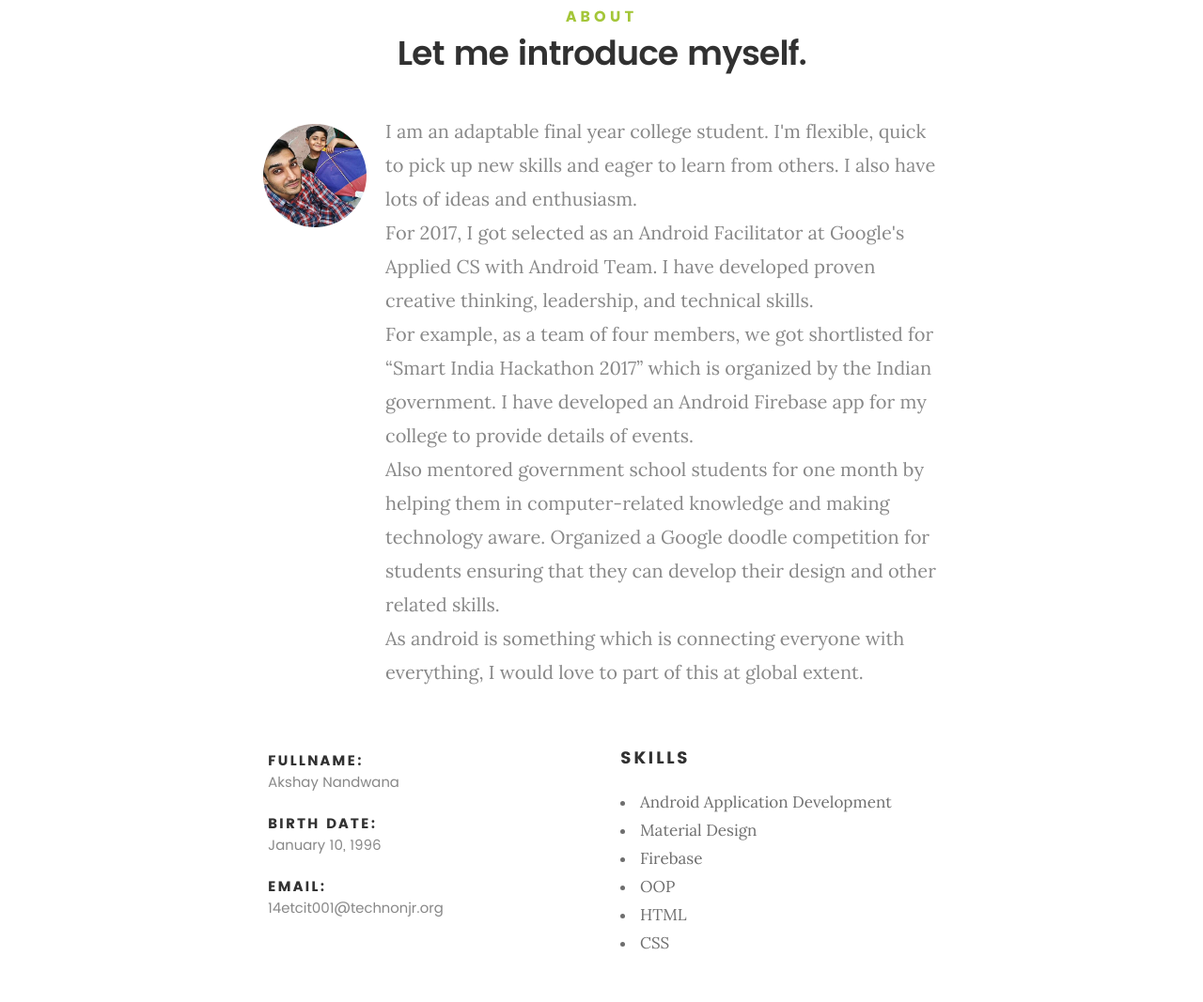
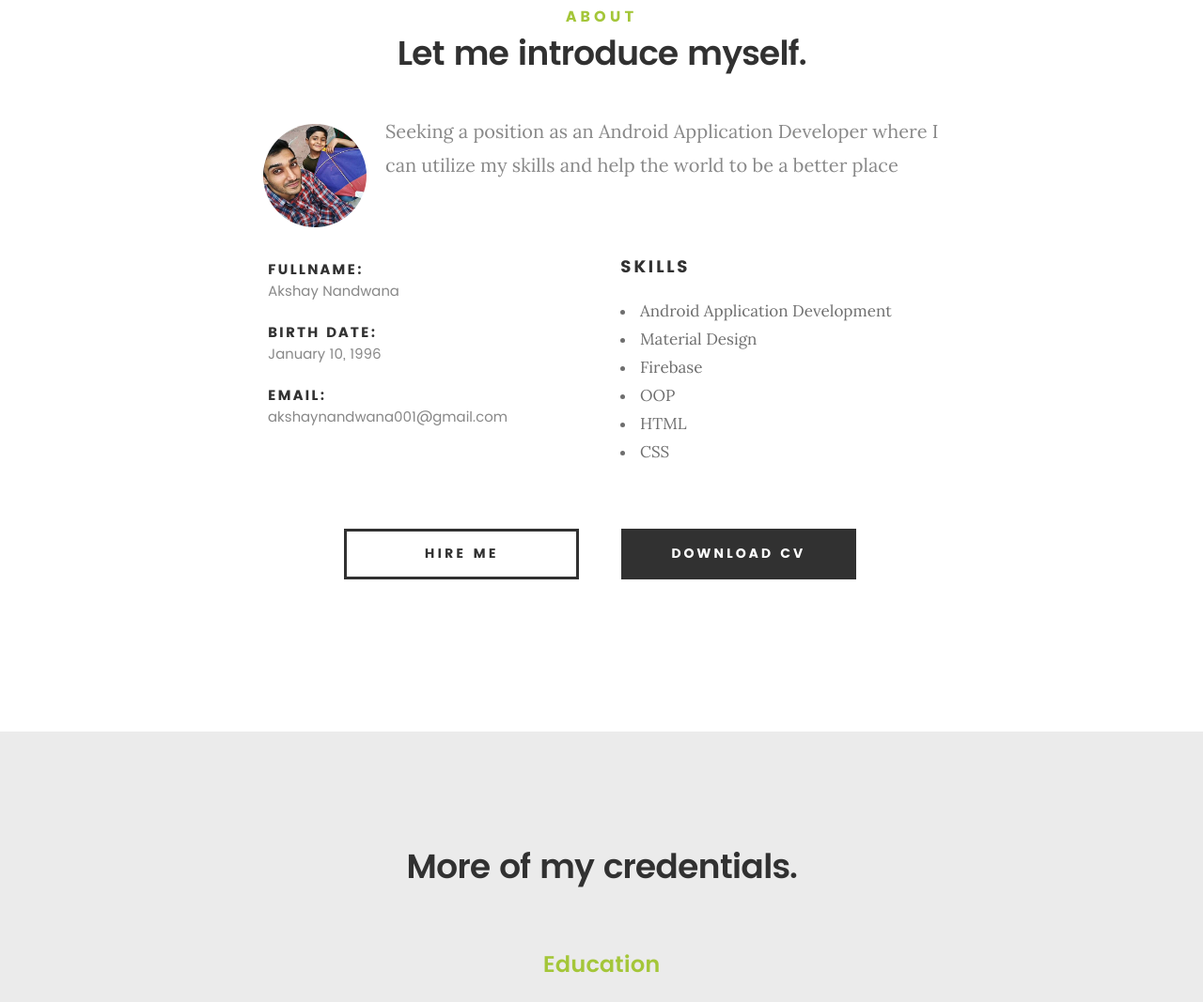
Before and after one commit to anandwana001/anandwana001.github.io, a plain HTML site: page index.html in a window 1280 px wide. Shown: the part 917-1984 px from the top of the page at 94% size. Drawn offline with Linux system fonts and the light colour scheme; files whose address does not match are found by name.

Commit message:
bio, resume updated

```diff
--- a/index.html
+++ b/index.html
@@ -84,13 +84,7 @@
    				<img src="images/profile-pic.jpg" alt="Profile Picture">
 
    				<p class="lead">
-				I am an adaptable final year college student. I'm flexible, quick to pick up new skills and eager to learn from others. I also have lots of ideas and enthusiasm.<br>
-For 2017, I got selected as an Android Facilitator at Google's Applied CS with Android Team. I have developed proven creative thinking, leadership, and technical skills. <br>
-For example, as a team of four members, we got shortlisted for &#147;Smart India Hackathon 2017&#148; which is organized by the Indian government.
-I have developed an Android Firebase app for my college to provide details of events. <br>
-Also mentored government school students for one month by helping them in computer-related knowledge and making technology aware.
-Organized a Google doodle competition for students ensuring that they can develop their design and other related skills.<br>
-As android is something which is connecting everyone with everything, I would love to part of this at global extent.</p>
+				Seeking a position as an Android Application Developer where I can utilize my skills and help the world to be a better place</p>
    			</div>
 
    		</div>
@@ -111,7 +105,7 @@ As android is something which is connecting everyone with everything, I would lo
    				</li>
    				<li>
    					<strong>Email:</strong>
-   					<span>14etcit001@technonjr.org</span>
+   					<span>akshaynandwana001@gmail.com</span>
    				</li>
 
    			</ul>
@@ -136,7 +130,7 @@ As android is something which is connecting everyone with everything, I would lo
    	<div class="row button-section">
    		<div class="col-twelve">
    			<a href="#contact" title="Hire Me" class="button stroke smoothscroll">Hire Me</a>
-   			<a target="_blank" href="https://drive.google.com/file/d/0B_LwUepz4pZCcnhmWmszYWoxNlE/view?usp=sharing" title="Download CV" class="button button-primary">Download CV</a>
+   			<a target="_blank" href="https://drive.google.com/open?id=0B_LwUepz4pZCOHYwaXY4VUFOM2s" title="Download CV" class="button button-primary">Download CV</a>
 		</div>
    	</div>
    </section>
```
